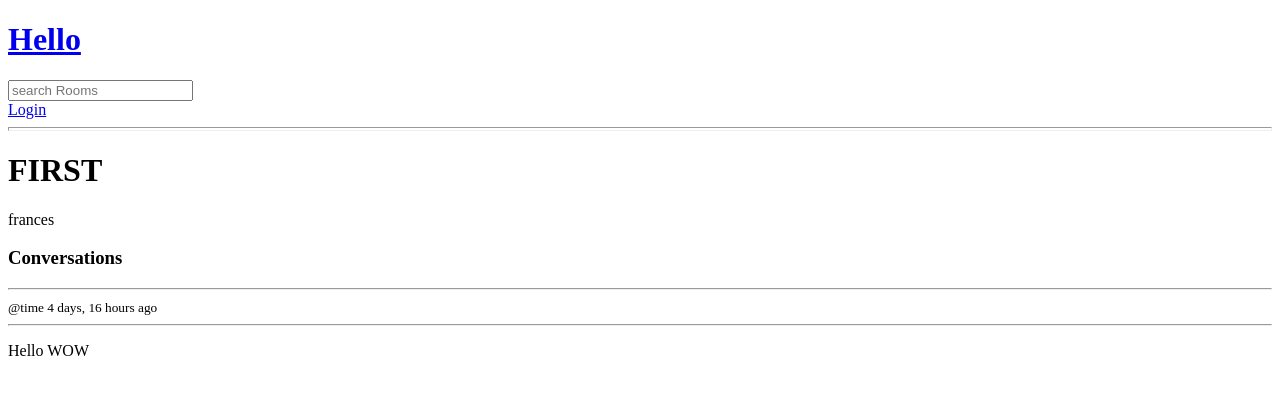
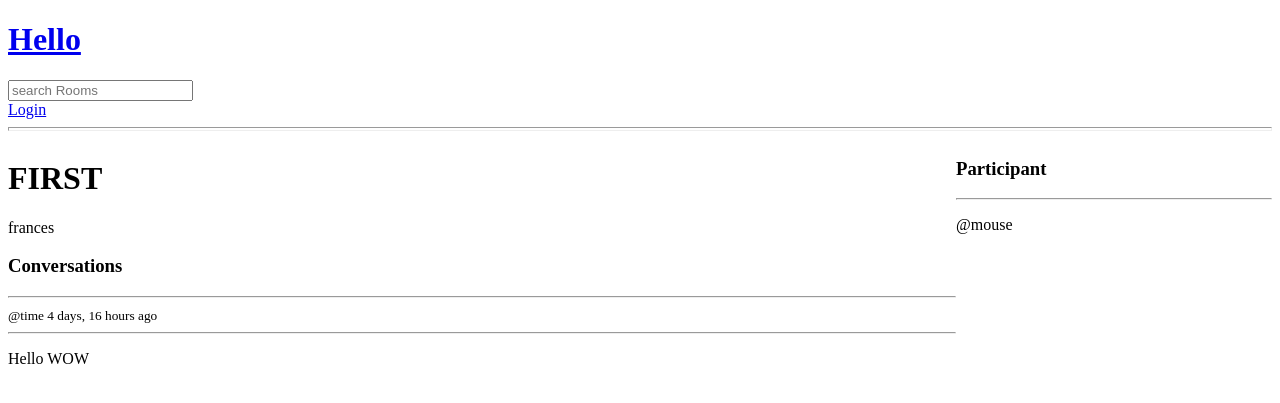
Before and after one commit to kennedy-ak/studybud, a Django app: page /room/9/ in a window 1280 px wide. Shown: the top 403 px of the page. Run offline with Django 4.2, Linux system fonts and the light colour scheme; data comes from the database, SQL or seed files in the repository; both versions use the stored data as it was after the commit.

Commit message:
adding message capabilities to rooms

```diff
--- a/base/models.py
+++ b/base/models.py
@@ -17,7 +17,7 @@ class Room(models.Model):
     topic = models.ForeignKey(Topic , on_delete=models.SET_NULL,null=True)
     name = models.CharField(max_length=50)
     description = models.TextField(null=True,blank=True)
-   # participant =
+    participants = models.ManyToManyField(User,related_name='participants',blank=True)
     updates = models.DateTimeField(auto_now=True) # every time we updates
     created = models.DateTimeField(auto_now_add=True) # save only once
 
--- a/base/templates/base/room.html
+++ b/base/templates/base/room.html
@@ -2,6 +2,18 @@
 {% extends "main.html" %}
 
 {% block content %}
+
+<style>
+
+    .room-container{
+        display: grid;
+        grid-template-columns: 3fr 1fr;
+    }
+</style>
+
+
+<div class= "room-container">
+    <div>
 
         <h1>{{room.name}}</h1>
         <p> {{room.description}}</p>
@@ -31,4 +43,20 @@
             </form>
         </div>
         {% endif %}
+
+    </div>
+
+
+        <div>
+            <h3> Participant</h3>
+            <hr>
+            {% for user in participants  %}
+            <div>
+                <p>@{{user.username}}</p>
+            </div>
+
+            {% endfor %}
+        </div>
+
+</div>
 {% endblock %}
--- a/base/views.py
+++ b/base/views.py
@@ -1,5 +1,5 @@
 from django.shortcuts import render,redirect
-from .models import Room,Topic
+from .models import Room,Topic,Message
 from django.contrib.auth.models import User
 from django.db.models import Q
 from django.contrib import messages
@@ -74,7 +74,17 @@ def home(request):
 def room(request,pk):
     room = Room.objects.get(id =pk)
     room_messages = room.message_set.all().order_by('-created')
-    context = {'room':room,'room_messages':room_messages}
+    participants = room.participants.all()
+    if request.method =="POST":
+        message = Message.objects.create(
+            user = request.user,
+            room = room,
+            body = request.POST.get('body')
+        )
+
+        room.participants.add(request.user)
+        return redirect('room',pk=room.id)
+    context = {'room':room,'room_messages':room_messages,'participants':participants}
     return render(request, 'base/room.html',context)
 
 @login_required(login_url='login')
```
Also changed, not shown: base/migrations/0003_alter_room_options_room_participant.py (added), base/migrations/0004_rename_participant_room_participants.py (added), db.sqlite3. Lines whose indentation alone changed are shown as unchanged.
